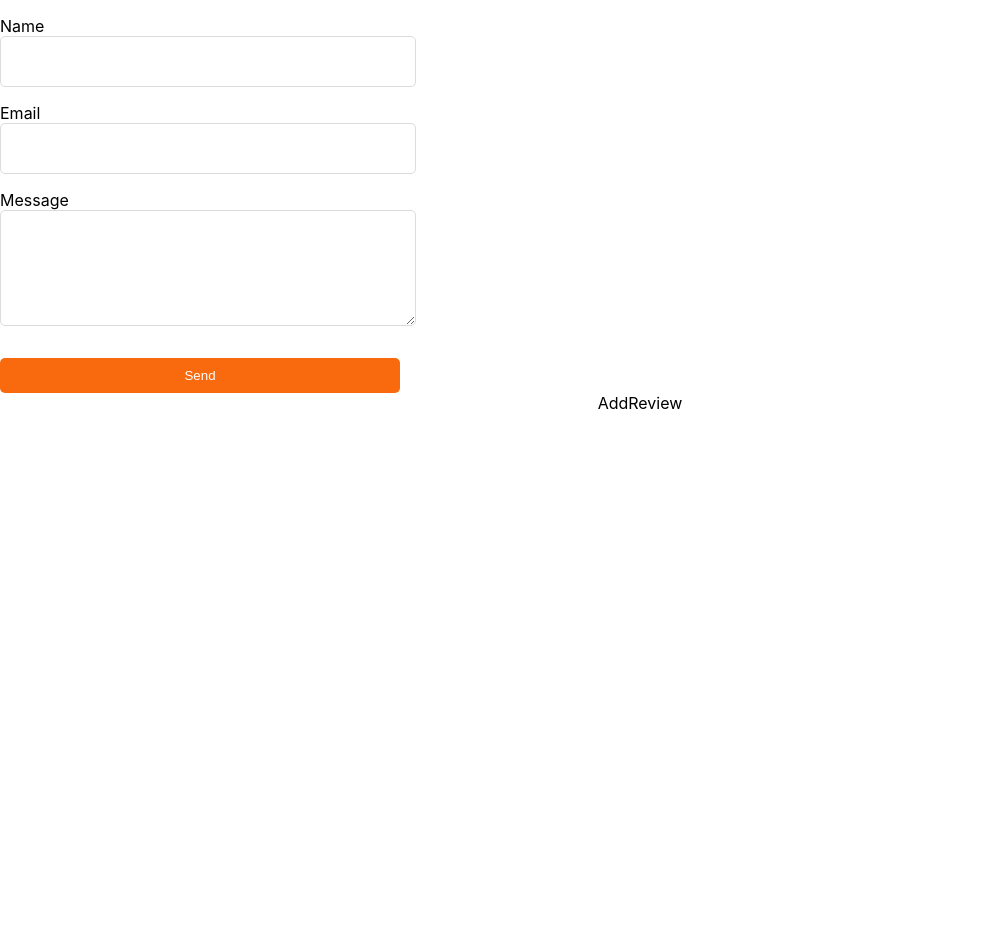
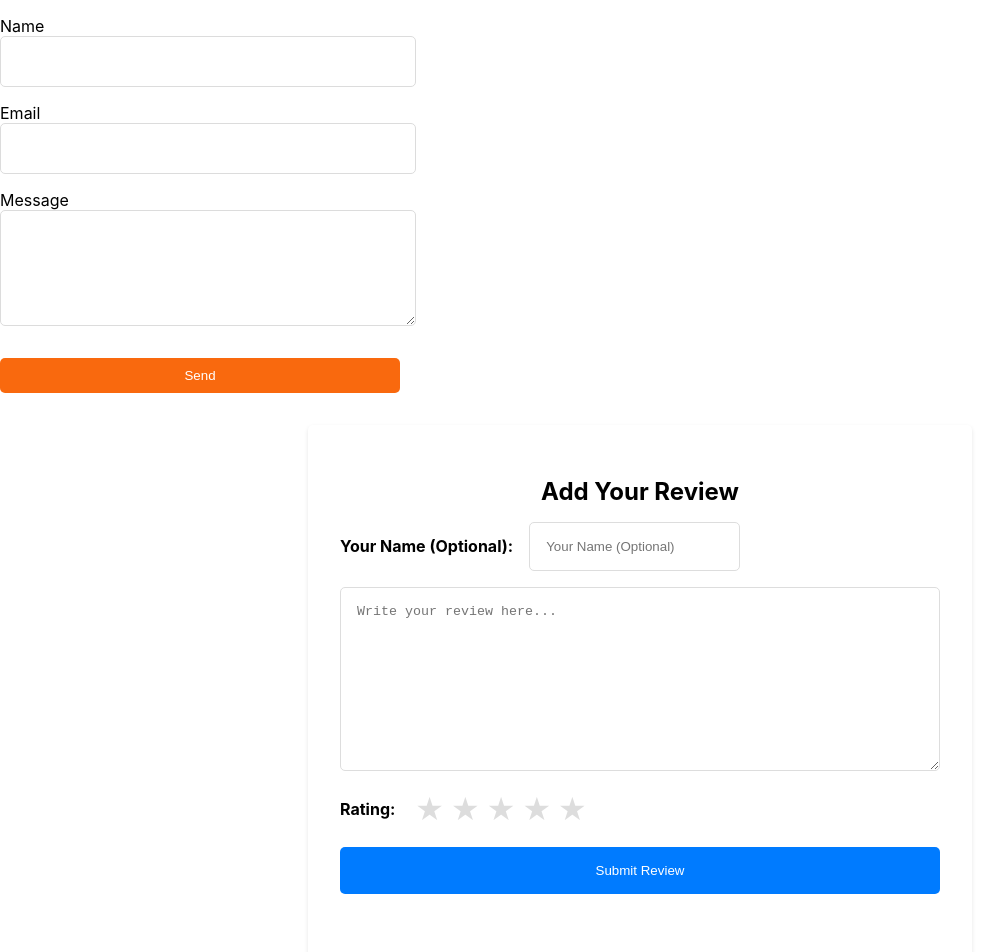
Before and after one commit to bhogalesiddhi/Prakash_Interior, a React (Create React App) app: page / in a window 1280 px wide. Shown: the top 952 px of the page, without its empty margins (0-1003 px from the left). Before the commit the page ends 800 px from the top, so only its background shows below. Built offline with nearby package versions, Linux system fonts and the light colour scheme.

Commit message:
Add Review component completed

```diff
--- a/src/components/AddReview.jsx
+++ b/src/components/AddReview.jsx
@@ -1,9 +1,191 @@
-import React from 'react'
+
+import React, { useState } from 'react';
+import styled from 'styled-components';
+
+
+const AddReviewContainer = styled.div`
+  display: flex;
+  flex-direction: column;
+  align-items: center;
+  padding: 2rem;
+  border-radius: 5px;
+  box-shadow: 0 2px 4px rgba(0, 0, 0, 0.1);
+  margin: 2rem auto;
+  max-width: 600px;
+
+  @media (max-width: 768px) {
+    /* Adjust styles for smaller screens */
+    max-width: 100%;
+  }
+`;
+
+const NameLabel = styled.label`
+  margin-right: 1rem;
+  font-weight: bold;
+`;
+
+const AddReviewTitle = styled.h2`
+  margin-bottom: 1rem;
+  font-size: 1.5rem;
+`;
+
+const ReviewForm = styled.form`
+  display: flex;
+  flex-direction: column;
+  width: 100%;
+`;
+
+const ReviewTextArea = styled.textarea`
+  padding: 1rem;
+  border: 1px solid #ddd;
+  border-radius: 5px;
+  resize: vertical;
+  min-height: 150px;
+  margin-bottom: 1rem;
+`;
+
+const RatingContainer = styled.div`
+  display: flex;
+  align-items: center;
+  margin-bottom: 1rem;
+`;
+
+const NameInputContainer = styled.div`
+  margin-bottom: 1rem;
+  display: flex;
+  align-items: center;
+`;
+const RatingLabel = styled.label`
+  margin-right: 1rem;
+  font-weight: bold;
+`;
+
+const StarInput = styled.input`
+  appearance: none;
+  &::before {
+    content: '★'; /* Update content if desired */
+    font-size: 2rem;
+    color: #ddd;
+    cursor: pointer;
+    transition: color 0.2s ease-in-out;
+  }
+
+  &:checked::before {
+    color: gold;
+  }
+`;
+
+const SubmitButton = styled.button`
+  padding: 1rem 2rem;
+  border: none;
+  border-radius: 5px;
+  background-color: #007bff;
+  color: white;
+  cursor: pointer;
+  transition: background-color 0.2s ease-in-out;
+
+  &:hover {
+    background-color: #0069d9;
+  }
+`;
+
+const NameInput = styled.input`
+  padding: 1rem;
+  border: 1px solid #ddd;
+  border-radius: 5px;
+  margin-bottom: 0rem;
+  /* Add optional styles if name is required */
+`;
+
+const ErrorMessage = styled.p`
+  color: red;
+  font-weight: bold;
+  margin-top: 1rem;
+  /* Display only when there's an error */
+`;
+
+
 
 const AddReview = () => {
-  return (
-    <div>AddReview</div>
-  )
-}
+    const [name, setName] = useState('');
+    const [rating, setRating] = useState([]); // Array to store selected ratings
 
-export default AddReview
+    const handleStarChange = (e) => {
+      const newRating = [...rating]; // Create a copy of the state
+      if (e.target.checked) {
+        newRating.push(parseInt(e.target.value)); // Add selected value
+      } else {
+        const index = newRating.indexOf(parseInt(e.target.value));
+        newRating.splice(index, 1); // Remove deselected value
+      }
+      setRating(newRating);
+    };
+
+    const handleNameChange = (e) => {
+        setName(e.target.value); // Update name state on input change
+      };
+
+    return (
+      <AddReviewContainer>
+        <AddReviewTitle>Add Your Review</AddReviewTitle>
+        <ReviewForm>
+        <NameInputContainer>
+          <NameLabel htmlFor="name">Your Name (Optional):</NameLabel>
+          <NameInput
+            type="text"
+            id="name" // Add an ID for the label association
+            placeholder="Your Name (Optional)"
+            value={name} // Set value from name state
+            onChange={handleNameChange}
+          />
+        </NameInputContainer>
+          {/* Name input (optional) */}
+          {/* <NameInput type="text" placeholder="Your Name (Optional)" /> */}
+          <ReviewTextArea placeholder="Write your review here..." />
+          <RatingContainer>
+            <RatingLabel>Rating:</RatingLabel>
+            <StarInput
+              type="checkbox"
+              name="rating"
+              value="1"
+              onChange={handleStarChange}
+              checked={rating.includes(1)} // Check if value is in rating array
+            />
+            <StarInput
+              type="checkbox"
+              name="rating"
+              value="2"
+              onChange={handleStarChange}
+              checked={rating.includes(2)}
+            />
+            <StarInput
+              type="checkbox"
+              name="rating"
+              value="3"
+              onChange={handleStarChange}
+              checked={rating.includes(3)}
+            />
+            <StarInput
+              type="checkbox"
+              name="rating"
+              value="4"
+              onChange={handleStarChange}
+              checked={rating.includes(4)}
+            />
+            <StarInput
+              type="checkbox"
+              name="rating"
+              value="5"
+              onChange={handleStarChange}
+              checked={rating.includes(5)}
+            />
+          </RatingContainer>
+          <SubmitButton>Submit Review</SubmitButton>
+          {/* Display error message if needed */}
+          <ErrorMessage></ErrorMessage>
+        </ReviewForm>
+      </AddReviewContainer>
+    );
+  };
+
+  export default AddReview;
```
